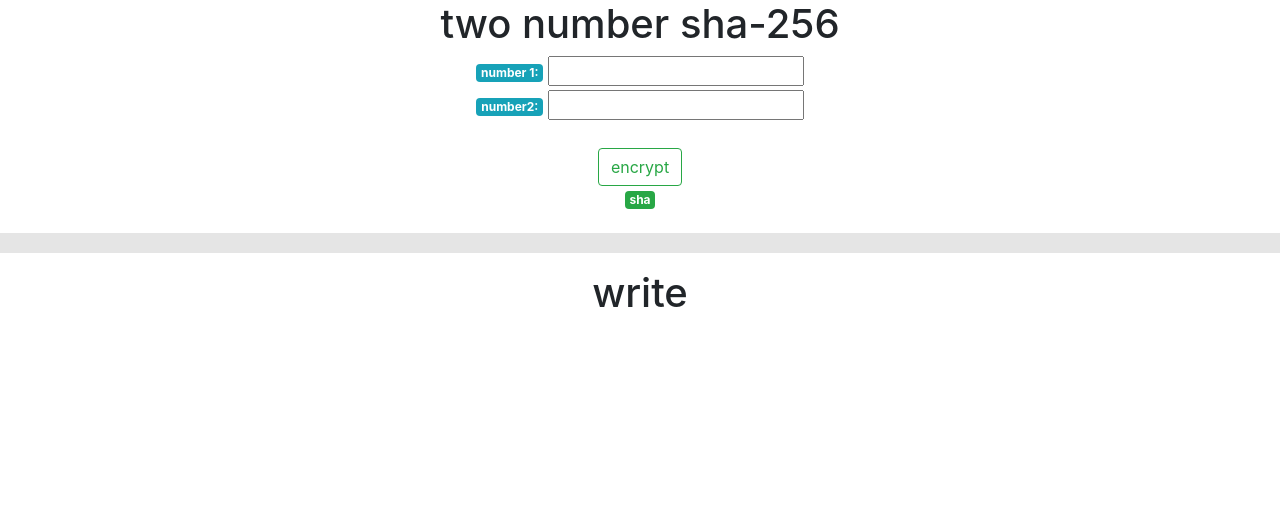
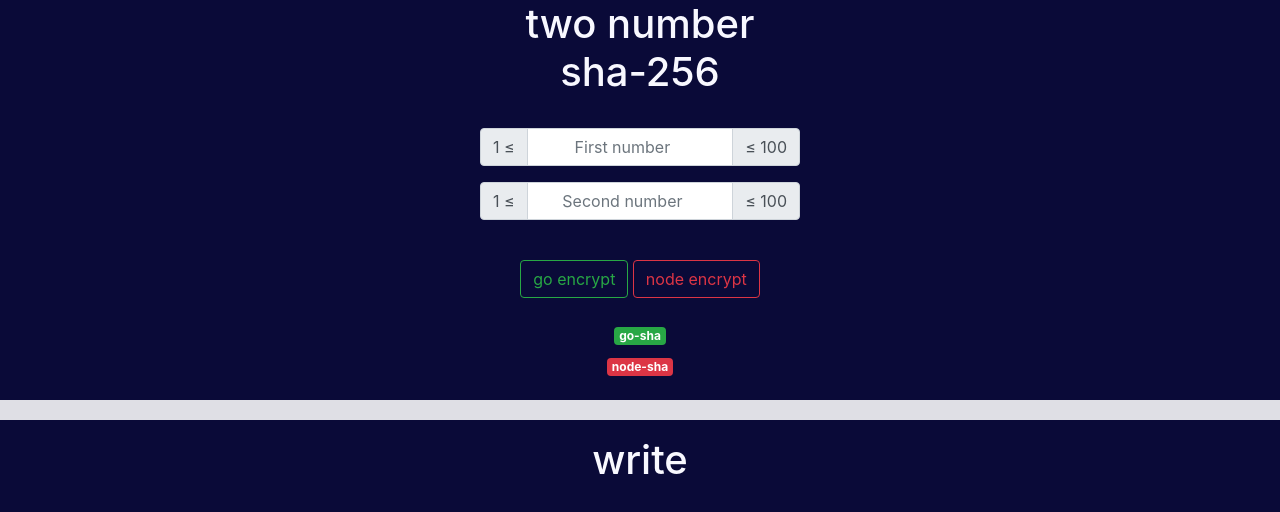
Before and after one commit to web-team-99/hw1, a plain HTML site: page front/index.html in a window 1280 px wide. Drawn offline with nearby package versions, Linux system fonts and the light colour scheme.

Commit message:
second version of html, css.

```diff
--- a/front/index.html
+++ b/front/index.html
@@ -15,30 +15,70 @@
   <body>
     <div>
       <div class="add-numbers">
-        <h1>two number sha-256</h1>
+        <h1 class="header">two number sha-256</h1>
 
-        <div class="number-input">
-          <h5 class="num badge badge-info">number 1:</h5>
-          <input type="number" class="inp" id="num1" />
+        <br />
+
+        <div class="input-group mb-3">
+          <div class="input-group-prepend">
+            <span class="input-group-text">1 &#8804;</span>
+          </div>
+          <input
+            type="number"
+            id="num1"
+            placeholder="First number"
+            class="form-control"
+          />
+          <div class="input-group-append">
+            <span class="input-group-text">&#8804; 100</span>
+          </div>
         </div>
 
-        <div class="number-input">
-          <h5 class="num badge badge-info">number2:</h5>
-          <input type="number" class="inp" id="num2" />
+        <div class="input-group mb-3">
+          <div class="input-group-prepend">
+            <span class="input-group-text">1 &#8804;</span>
+          </div>
+          <input
+            type="number"
+            id="num2"
+            placeholder="Second number"
+            class="form-control"
+          />
+          <div class="input-group-append">
+            <span class="input-group-text">&#8804; 100</span>
+          </div>
         </div>
 
         <br />
-        <button type="button" class="btn btn-outline-success" id="enc-button">
-          encrypt
-        </button>
+        <span>
+          <button
+            type="button"
+            class="btn btn-outline-success enc-btn"
+            id="go-enc-button"
+          >
+            go encrypt
+          </button>
+          <button
+            type="button"
+            class="btn btn-outline-danger enc-btn"
+            id="node-enc-button"
+          >
+            node encrypt
+          </button>
+        </span>
+
         <br />
-        <h3 class="badge badge-success" id="sha-error">sha</h3>
+        <br />
+
+        <h3 class="badge badge-success" id="go-sha">go-sha</h3>
+        <br />
+        <h3 class="badge badge-danger" id="node-sha">node-sha</h3>
       </div>
 
-      <hr style="border-width: 20px; color: black" />
+      <hr class="spliter" />
 
-      <div>
-        <h1>write</h1>
+      <div class="write">
+        <h1 class="header">write</h1>
       </div>
     </div>
   </body>
--- a/front/main.css
+++ b/front/main.css
@@ -1,11 +1,18 @@
 * {
   text-align: center;
+  background-color: rgb(10, 10, 56);
 }
 
-.num {
-  display: inline-block;
+.add-numbers {
+  width: 25%;
+  margin: 0 auto;
 }
 
-.inp {
-  display: inline-block;
+.header {
+  color: ghostwhite;
 }
+
+.spliter {
+  border-width: 20px;
+  background-color: ghostwhite;
+}
```
